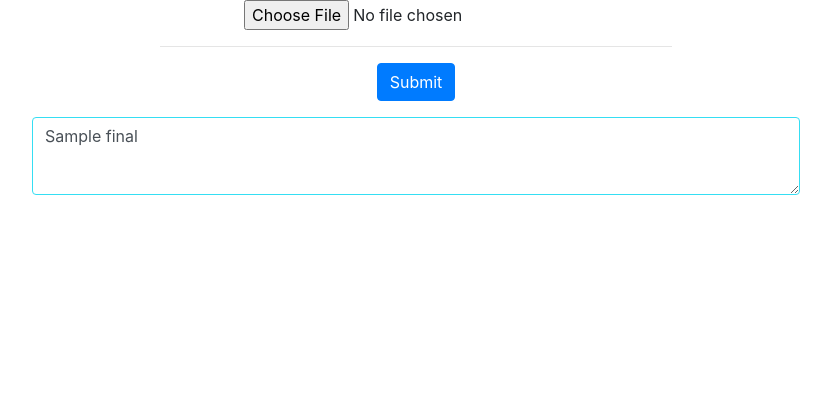
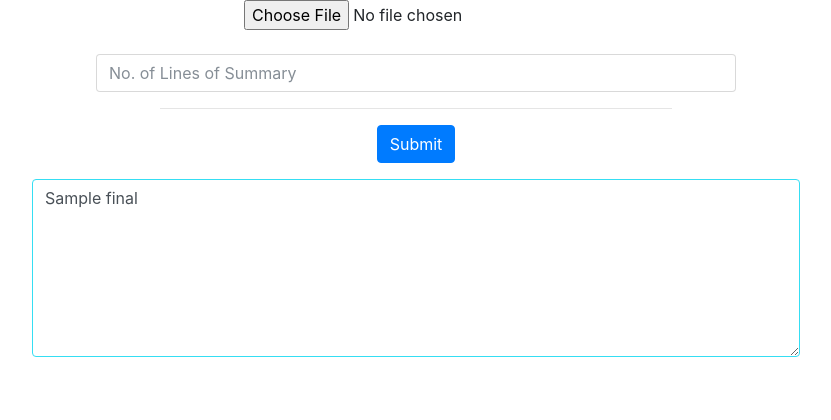
Before and after one commit to UtkarshAIITB/Summarizer, a Flask app: template project/templates/pdf.htm in a window 1280 px wide. Shown: the part 80-500 px from the top of the page, without its empty margins (224-1055 px from the left). Run offline with Flask 2, Linux system fonts and the light colour scheme; the template is opened without the code that fills it: most values are stand-ins (such as "Sample title", 1, 10 or a date in 2020); some libraries are stand-ins or nearby versions.

Commit message:
input_lines

```diff
--- a/project/main.py
+++ b/project/main.py
@@ -31,9 +31,8 @@ def text():
 
 @app.route('/textupload', methods = ['GET', 'POST'])
 def upload_text():
-    # pdf = FPDF()
-    # pdf.add_page()
-    # pdf.set_font("Arial", size = 10)
+    summ_lines = request.form['lines_summary']
+    summ_lines = int(summ_lines)
 
     short = request.form['text']                                  #input the updated text
     short = short.replace("\n", "")
@@ -58,7 +57,7 @@ def upload_text():
         s.truncate(0)
         s.write(text)
 
-    short = generate_summary('summary.txt', 2)
+    short = generate_summary('summary.txt', summ_lines)
     fileobj.close()
 
     return render_template('text.htm' ,short = short)
@@ -72,6 +71,8 @@ def pdf1():
 @app.route('/upload', methods = ['GET', 'POST'])
 def upload_file():
     ALLOWED_EXTENSIONS = {'pdf'}                                      #extensions allowed for submitting
+    summ_lines = request.form['lines_summary']
+    summ_lines = int(summ_lines)
     if request.method == 'POST':
         f = request.files['file']
         global file_name
@@ -99,7 +100,7 @@ def upload_file():
             with open('summary.txt', 'w', encoding = 'utf-8') as s:        #storing the extracted data from pdf into text file
                 s.write(text)
 
-            final = generate_summary("summary.txt", 2)
+            final = generate_summary("summary.txt", summ_lines)
             fileobj.close()
 
         else:
--- a/project/static/css/pdf.css
+++ b/project/static/css/pdf.css
@@ -9,3 +9,7 @@
 #exampleFormControlTextarea1{
 	border-color: #35DEF3;
 }
+
+.input_text{
+	width:50%;
+}
--- a/project/templates/pdf.htm
+++ b/project/templates/pdf.htm
@@ -8,6 +8,8 @@
 		<form action = "/upload" method = "POST" enctype = "multipart/form-data">
 			<div class="form-group">
 	        <input type = "file" name = "file" />
+			<br><br>
+			<input type="text" class="form-control input_text" placeholder="No. of Lines of Summary" name="lines_summary">
 	        <hr width="40%" align="center">
 	        <input class="btn btn-primary btn-md" type = "submit"/>
       	</form>
@@ -16,7 +18,7 @@
 
 <center>
 <div class="mb-3">
-  		<textarea class="form-control" id="exampleFormControlTextarea1" rows="3" >{{ final }}</textarea>
+  		<textarea class="form-control" id="exampleFormControlTextarea1" rows="8" >{{ final }}</textarea>
 </div>
 <center>
 
--- a/project/templates/text.htm
+++ b/project/templates/text.htm
@@ -8,6 +8,8 @@
         <form action = "/textupload" method = "POST" enctype = "multipart/form-data">
             <div class="text-input">
                 <textarea class="form-control" id="exampleFormControlTextarea1" rows="15" name="text">{{ input }}</textarea>
+                <br>
+                <input type="text" class="form-control" placeholder="No. of Lines of Summary" name="lines_summary">
                 <br>
                 <input class="btn btn-primary btn-md" type = "submit"/>
             </div>
```
Also changed, not shown: project/summary.txt (+1 -1 lines), 1 other file.
